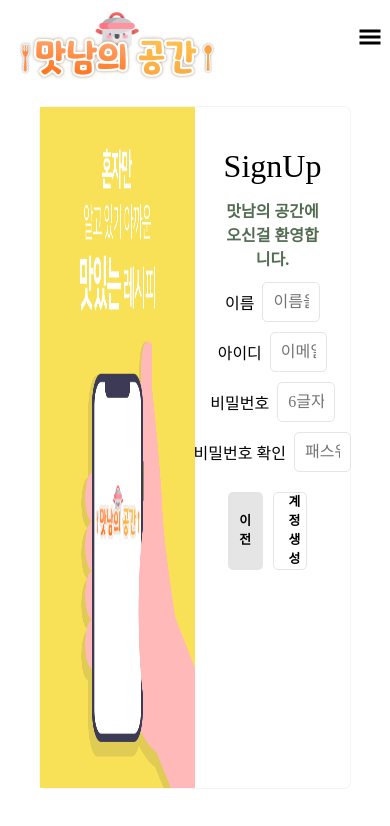
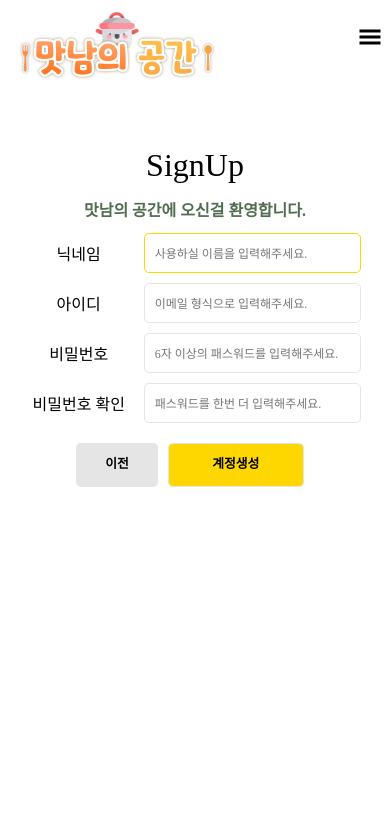
Before and after one commit to inseongei/Cooking, a React (Create React App) app: page /SignUp in a window 390 px wide. Shown: the top 826 px of the page. Built offline with nearby package versions, Linux system fonts and the light colour scheme; the HTML template or start-up script is replaced by a standard one; a web font is replaced by a local one.

Commit message:
회원가입 페이지 마무리 작업, 반응형 처리완료

```diff
--- a/src/pages/SignUp.jsx
+++ b/src/pages/SignUp.jsx
@@ -1,9 +1,30 @@
-import React from "react";
+import React, { useRef, useEffect } from "react";
 import Header from "../components/Header";
 import styled from "styled-components";
 import SignUpimage from "../asset/SignUpImage.png";
-import { Link } from "react-router-dom";
+import { Link, useNavigate } from "react-router-dom";
+import Swal from "sweetalert2";
 export default function SignUp() {
+  const navigate = useNavigate();
+  useEffect(() => {
+    nicknameRef.current.focus();
+  }, []);
+  const nicknameRef = useRef();
+  const IdRef = useRef();
+  const pwRef = useRef();
+  const pwcheckRef = useRef();
+
+  const SignUpCheck = () => {
+    Swal.fire({
+      title: "성공",
+      text: "회원가입을 완료했습니다.",
+      icon: "success",
+      confirmButtonText: "확인",
+    }).then(() => {
+      navigate("/Login");
+    });
+  };
+
   return (
     <>
       <Header />
@@ -18,8 +39,15 @@ export default function SignUp() {
               <p>맛남의 공간에 오신걸 환영합니다.</p>
               <div className="input-box">
                 <div>
-                  <span>이름</span>
-                  <input type="text" placeholder="이름을 입력해주세요." />
+                  <span>닉네임</span>
+                  <input
+                    type="text"
+                    placeholder="사용하실 이름을 입력해주세요."
+                    ref={nicknameRef}
+                    onChange={(e) =>
+                      (nicknameRef.current.value = e.target.value)
+                    }
+                  />
                 </div>
 
                 <div>
@@ -27,6 +55,7 @@ export default function SignUp() {
                   <input
                     type="email"
                     placeholder="이메일 형식으로 입력해주세요."
+                    ref={IdRef}
                   />
                 </div>
 
@@ -34,7 +63,8 @@ export default function SignUp() {
                   <span>비밀번호</span>
                   <input
                     type="password"
-                    placeholder="6글자 이상의 패스워드를 입력해주세요."
+                    placeholder="6자 이상의 패스워드를 입력해주세요."
+                    ref={pwRef}
                   />
                 </div>
 
@@ -43,15 +73,15 @@ export default function SignUp() {
                   <input
                     type="password"
                     placeholder="패스워드를 한번 더 입력해주세요."
+                    ref={pwcheckRef}
                   />
                 </div>
-
-                <div className="btn-box">
-                  <Link to="/Login" className="goBack">
-                    이전
-                  </Link>
-                  <button disabled>계정생성</button>
-                </div>
+              </div>
+              <div className="btn-box">
+                <Link to="/Login" className="goBack">
+                  이전
+                </Link>
+                <button onClick={SignUpCheck}>계정생성</button>
               </div>
             </div>
           </div>
@@ -67,6 +97,10 @@ const Container = styled.div`
   justify-content: center;
   width: 100%;
   height: 90vh;
+
+  .input-box input::placeholder {
+    font-size: 0.8rem;
+  }
 
   .Sign-image {
     width: 100%;
@@ -113,12 +147,15 @@ const Container = styled.div`
     display: flex;
     flex-direction: column;
     align-items: center;
+    width: 100%;
   }
 
   .input-box span {
     display: flex;
     align-items: center;
-    margin-right: 8px;
+    justify-content: center;
+    margin-right: 15px;
+    width: 100px;
   }
 
   .input-box div {
@@ -134,6 +171,7 @@ const Container = styled.div`
     min-height: 40px;
     transition: all 0.2s ease 0s;
     width: 50%;
+    max-width: 400px;
     padding: 0px 10px;
     border-radius: 5px;
     margin-bottom: 5px;
@@ -143,9 +181,8 @@ const Container = styled.div`
   }
 
   .btn-box button:nth-child(2) {
-    background-color: #fff;
+    background-color: #ffd700;
     border: 1px solid rgb(229, 229, 229);
-    cursor: default;
   }
 
   .goBack {
@@ -163,6 +200,10 @@ const Container = styled.div`
     justify-content: center;
   }
 
+  .btn-box {
+    display: flex;
+    justify-content: center;
+  }
   .btn-box button {
     border: none;
     font-weight: 700;
@@ -174,7 +215,35 @@ const Container = styled.div`
     font-size: 80%;
     background-color: rgb(229, 229, 229);
   }
+  @media screen and (max-width: 768px) {
+    .container {
+      flex-direction: column;
+      border: none;
+    }
+    .image-container {
+      display: none;
+    }
 
-  @media screen and (max-width: 768px) {
+    .SignUpBox {
+      width: 100%;
+    }
+    .input-box input::placeholder {
+      font-size: 0.75rem;
+    }
+
+    .input-box input {
+      border: 1px solid rgb(229, 229, 229);
+      outline: none;
+      min-height: 40px;
+      transition: all 0.2s ease 0s;
+      width: 80%;
+      padding: 0px 10px;
+      border-radius: 5px;
+      margin-bottom: 5px;
+    }
+
+    .btn-box button {
+      width: 50%;
+    }
   }
 `;
```
